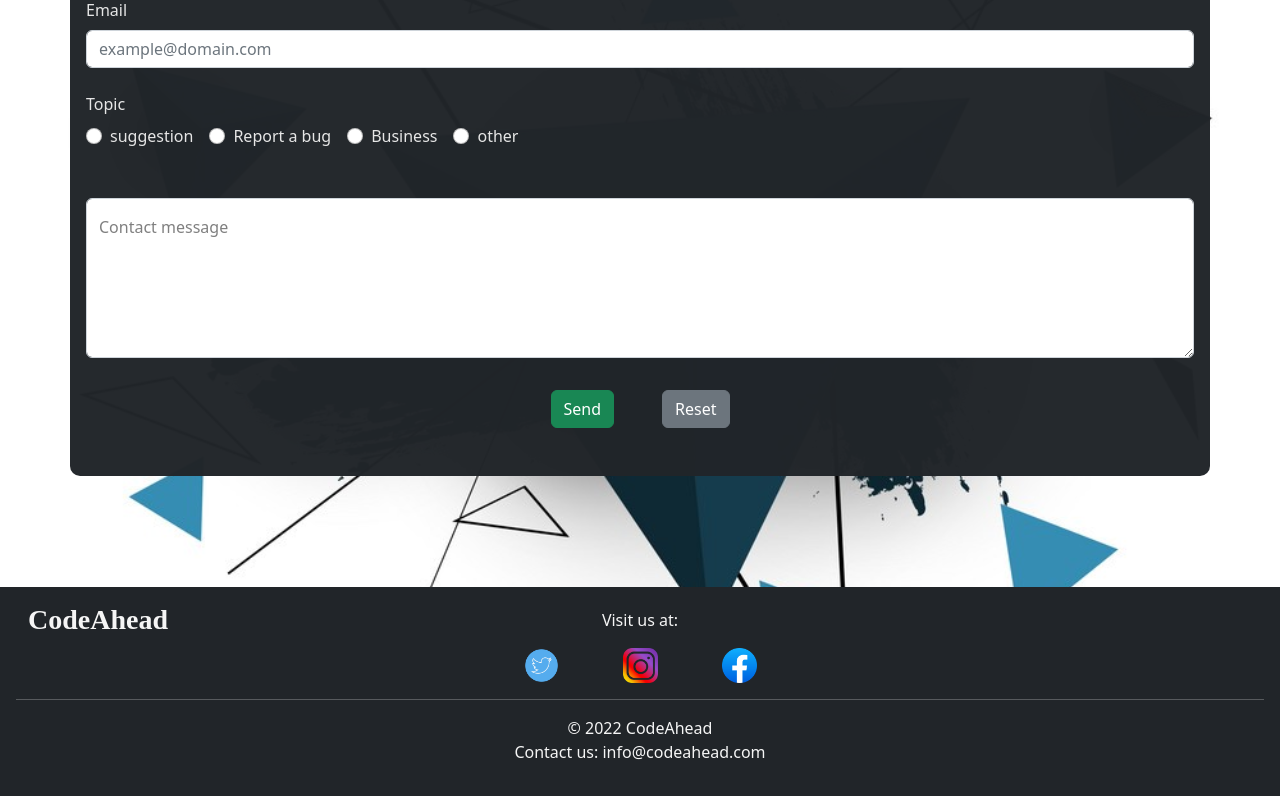
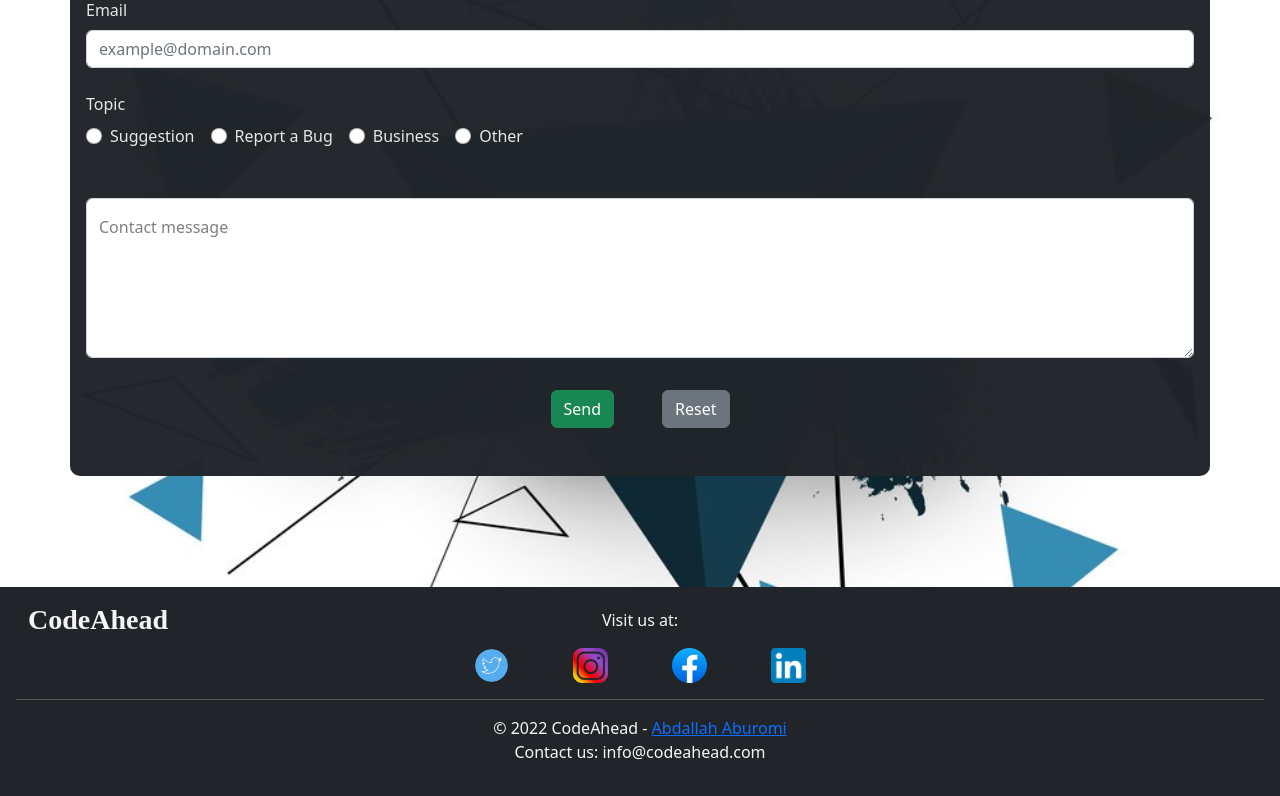
Before and after one commit to abdallah0100/codeAhead, a React (Create React App) app: page / in a window 1280 px wide. Shown: the part 1622-2418 px from the top of the page. Built offline with nearby package versions, Linux system fonts and the light colour scheme.

Commit message:
tweaks and added linkedin icon

```diff
--- a/src/components/footer/Footer.jsx
+++ b/src/components/footer/Footer.jsx
@@ -12,10 +12,13 @@ function Footer(){
                     <img className='twitter' src='/images/footer/twitter.jpg' alt='twitter icon' />
                     <img className='instagram' src='/images/footer/Instagram-Icon.png' alt='Instagram icon' />
                     <img className='facebook' src='/images/footer/facebook.png' alt='FB icon' />
+                    <a target='_blank' href="https://www.linkedin.com/in/abdallah-aburomi/">
+                        <img className='linkedin' src='/images/footer/LinkedIn_icon.png' alt='LinkedIn icon' />
+                    </a>
                     </div>
             </Row>
             <hr />
-            <Row><p>© 2022 CodeAhead<br />Contact us: info@codeahead.com</p></Row>
+            <Row><p>© 2022 CodeAhead - <a href="#author" rel="LinkedIn">Abdallah Aburomi</a><br />Contact us: info@codeahead.com</p></Row>
         </Container>
     );
 }
--- a/src/components/footer/footer.css
+++ b/src/components/footer/footer.css
@@ -26,7 +26,7 @@
 .twitter{
     margin-right: 4rem;
 }
-.facebook{
+.facebook, .linkedin{
     margin-left: 4rem;
 }
 
@@ -41,6 +41,6 @@
     border-radius: 5%;
     box-shadow: 0 5px 15px #ea0a29;
 }
-.facebook:hover{
+.facebook:hover, .linkedin:hover{
     box-shadow: 0 5px 15px #058ef1;
 }
--- a/src/components/header/Header.jsx
+++ b/src/components/header/Header.jsx
@@ -13,6 +13,7 @@ function Header(){
                     <Nav.Link href='/#home'>Home</Nav.Link>
                     <Nav.Link href='/#about'>About</Nav.Link>
                     <Nav.Link href='/forum'>Forum</Nav.Link>
+                    <Nav.Link href='#author'>Author</Nav.Link>
                     <Nav.Link href='/#contact'>Contact</Nav.Link>
                 </Nav>
                 <Profile />
--- a/src/components/home/Contact.jsx
+++ b/src/components/home/Contact.jsx
@@ -38,10 +38,10 @@ function Contact(){
                 </Form.Group>
                 <Form.Group onChange={handleRadioChange}><br />
                     <Form.Label>Topic</Form.Label><br />
-                    <Form.Check type="radio" label="suggestion" name="contact_topic" inline />
-                    <Form.Check type="radio" label="Report a bug" name="contact_topic" inline />
+                    <Form.Check type="radio" label="Suggestion" name="contact_topic" inline />
+                    <Form.Check type="radio" label="Report a Bug" name="contact_topic" inline />
                     <Form.Check type="radio" label="Business" name="contact_topic" inline />
-                    <Form.Check type="radio" label="other" name="contact_topic" id="other_topic" inline />
+                    <Form.Check type="radio" label="Other" name="contact_topic" id="other_topic" inline />
                     <Form.Control type="text" id='other_text' placeholder="Topic specification" hidden={hideOther} required />
                 </Form.Group><br /><br />
                 <FloatingLabel label="Contact message" className="mb-3 contact_msg" controlId="messageContent">
```
Also changed, not shown: public/images/footer/LinkedIn_icon.png (added), 1 other file (tests, documents, lock files or other folders).
